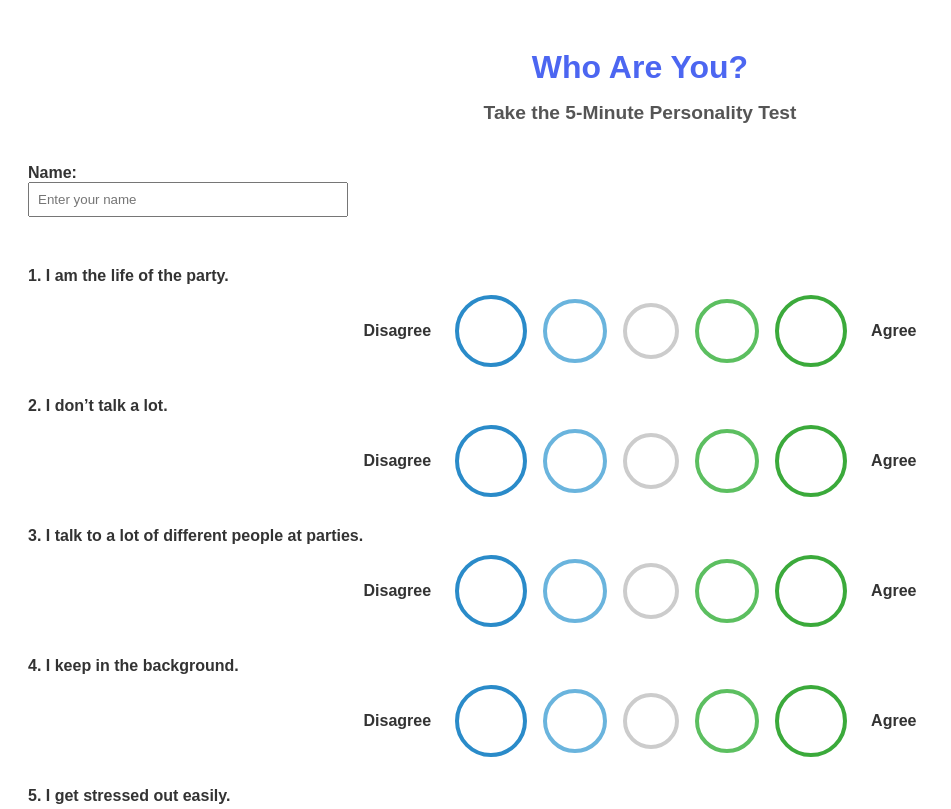
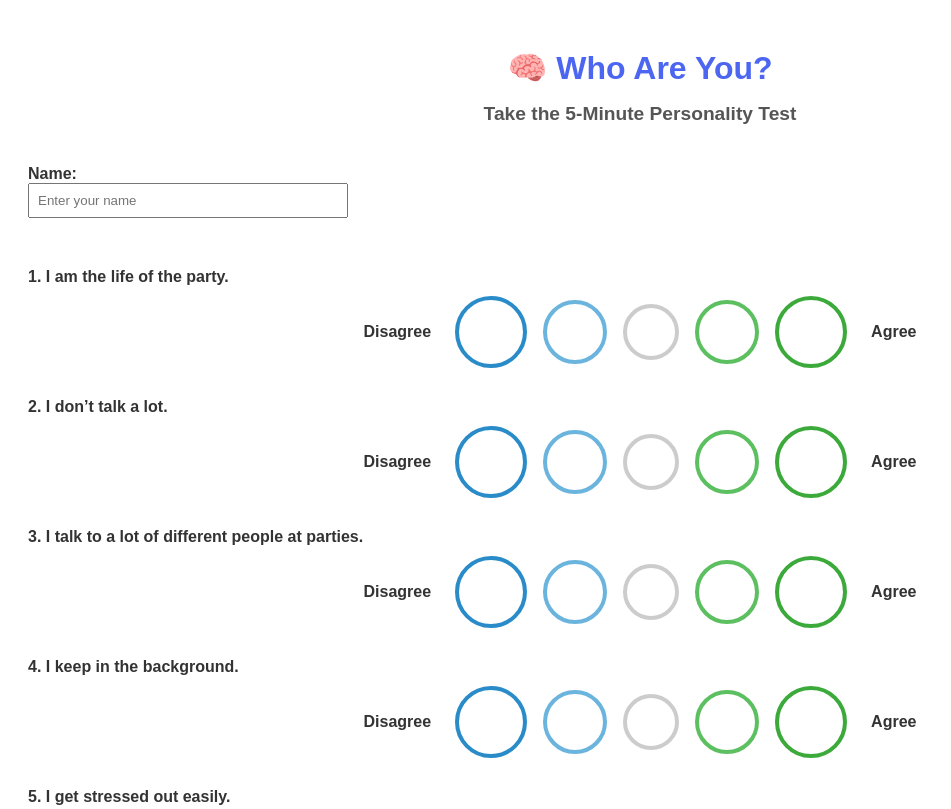
Before and after one commit to Kashifmujeeb17/mini-ipip-test, a plain HTML site: page index.html in a window 1280 px wide. Shown: the top 809 px of the page, without its empty margins (0-951 px from the left). Drawn offline with Linux system fonts and the light colour scheme.

Commit message:
Update index.html

```diff
--- a/index.html
+++ b/index.html
@@ -145,7 +145,7 @@
   </style>
 </head>
 <body>
-  <h1 class="main-heading">Who Are You?</h1>
+  <h1 class="main-heading">🧠 Who Are You?</h1>
 <h2 class="sub-heading">Take the 5-Minute Personality Test</h2>
   <form id="mini-ipip-form">
   <label for="username"><strong>Name:</strong></label><br>
```
